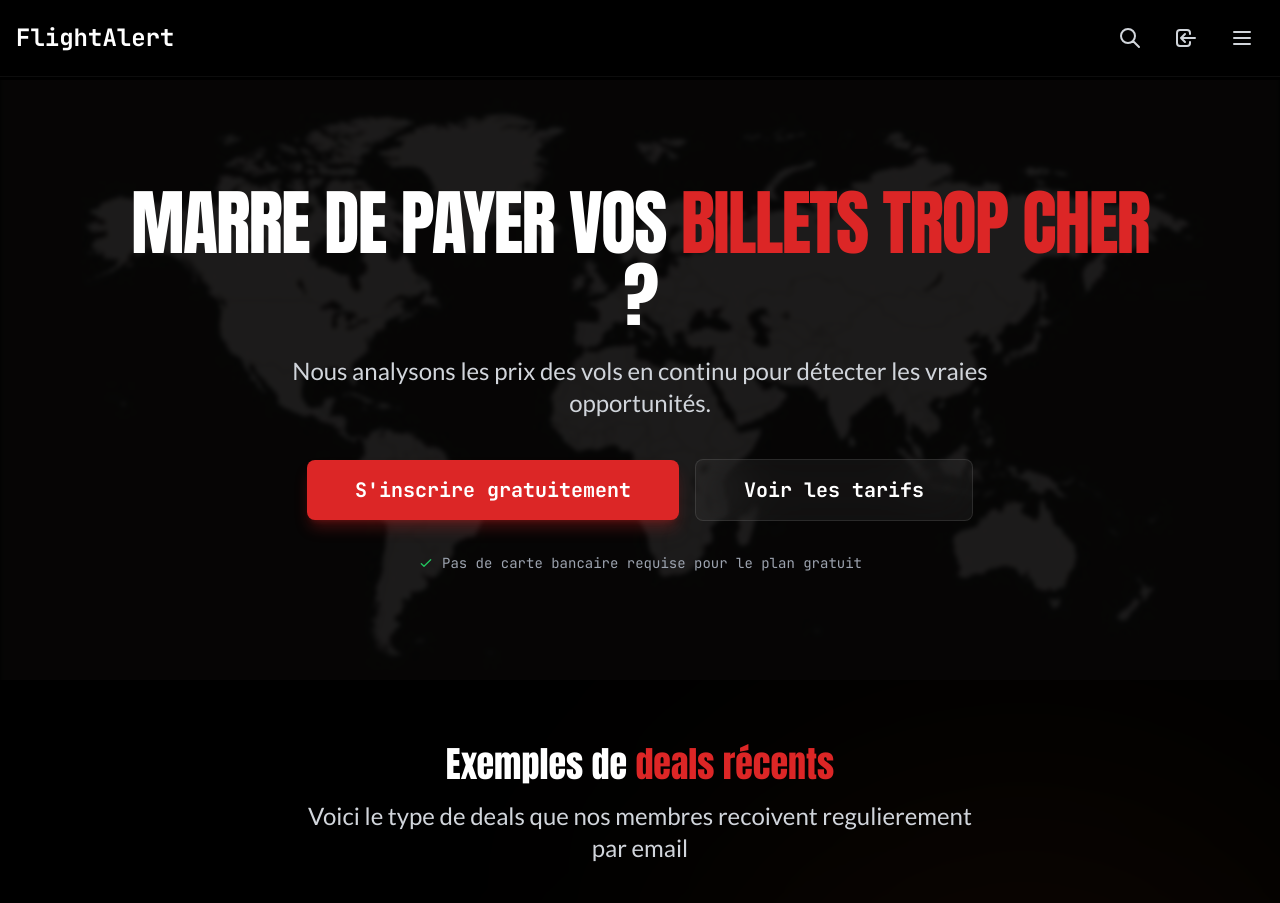
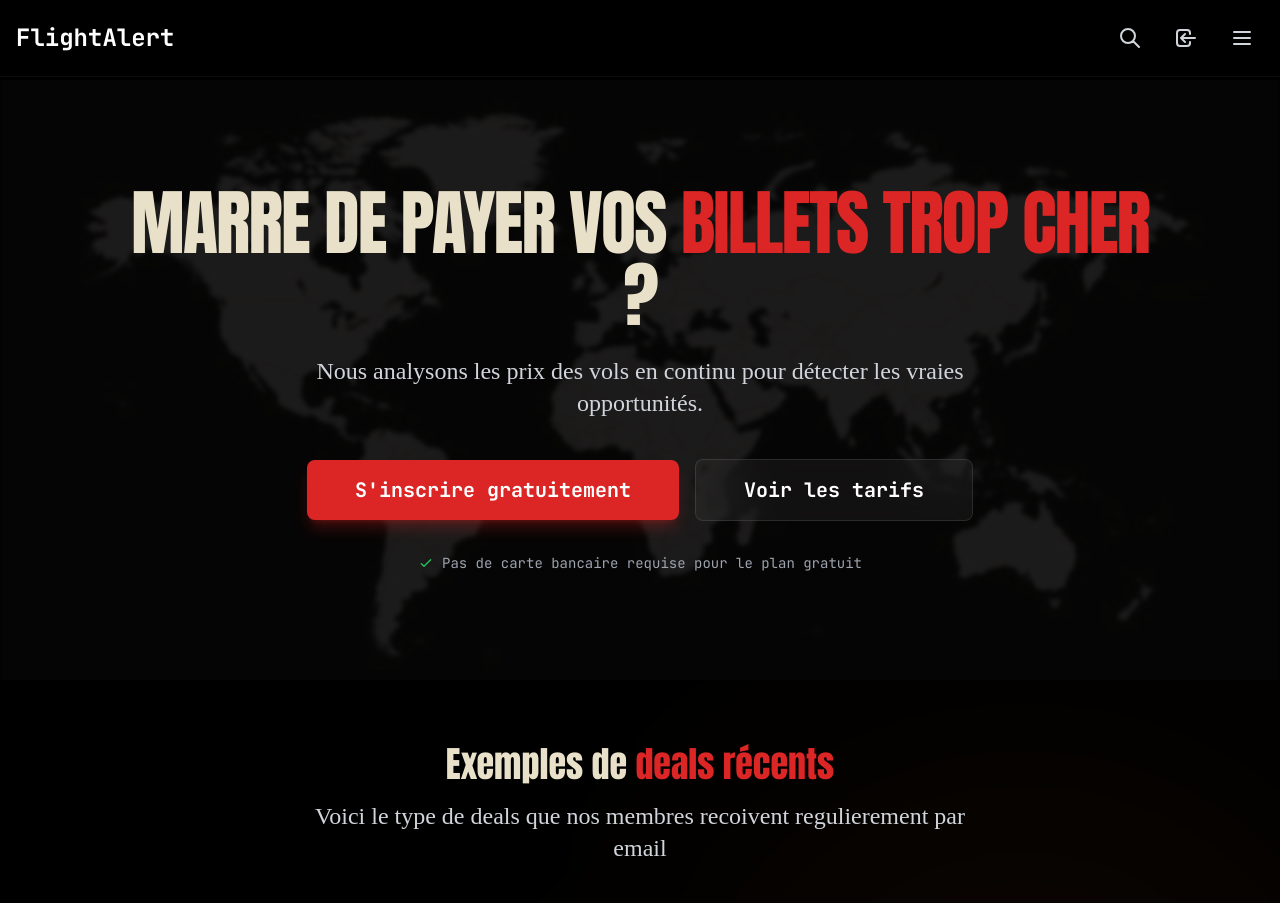
Before and after one commit to Nathan939/flight-deals-app, a Next.js app: page / in a window 1280 px wide. Shown: the top 903 px of the page. Built offline with nearby package versions, Linux system fonts and the light colour scheme.

Commit message:
UI: Couleur beige-jaune pour les titres de section + Times New Roman pour sous-titres
Co-Authored-By: Claude Opus 4.5 <noreply@anthropic.com>

```diff
--- a/app/globals.css
+++ b/app/globals.css
@@ -77,37 +77,41 @@
   .heading-xl {
     @apply text-5xl md:text-7xl font-bold leading-tight tracking-tight uppercase;
     font-family: Impact, 'Arial Black', 'Helvetica Neue', sans-serif;
+    color: #e8e0c8;
   }
 
   .heading-lg {
     @apply text-4xl md:text-5xl font-bold leading-tight tracking-tight uppercase;
     font-family: Impact, 'Arial Black', 'Helvetica Neue', sans-serif;
+    color: #e8e0c8;
   }
 
   .heading-md {
     @apply text-3xl md:text-4xl font-bold leading-snug;
     font-family: Impact, 'Arial Black', 'Helvetica Neue', sans-serif;
+    color: #e8e0c8;
   }
 
   .heading-sm {
     @apply text-2xl md:text-3xl font-bold leading-snug;
     font-family: Impact, 'Arial Black', 'Helvetica Neue', sans-serif;
+    color: #e8e0c8;
   }
 
   /* Subtitles */
   .subtitle {
-    @apply text-xl md:text-2xl leading-relaxed;
-    font-family: var(--font-lato), 'Helvetica Neue', Arial, sans-serif;
+    @apply text-xl md:text-2xl leading-relaxed text-gray-300;
+    font-family: 'Times New Roman', Times, serif;
   }
 
   .subtitle-lg {
-    @apply text-2xl md:text-3xl leading-relaxed;
-    font-family: var(--font-lato), 'Helvetica Neue', Arial, sans-serif;
+    @apply text-2xl md:text-3xl leading-relaxed text-gray-300;
+    font-family: 'Times New Roman', Times, serif;
   }
 
   .subtitle-sm {
-    @apply text-lg md:text-xl leading-relaxed;
-    font-family: var(--font-lato), 'Helvetica Neue', Arial, sans-serif;
+    @apply text-lg md:text-xl leading-relaxed text-gray-300;
+    font-family: 'Times New Roman', Times, serif;
   }
 
   /* Gradients */
--- a/components/landing/DealsSection.tsx
+++ b/components/landing/DealsSection.tsx
@@ -51,7 +51,7 @@ export default function DealsSection() {
           <h2 className="heading-md mb-4">
             Exemples de <span className="text-primary">deals récents</span>
           </h2>
-          <p className="subtitle text-gray-300 max-w-2xl mx-auto">
+          <p className="subtitle max-w-2xl mx-auto">
             Voici le type de deals que nos membres recoivent regulierement par email
           </p>
         </div>
--- a/components/landing/Hero.tsx
+++ b/components/landing/Hero.tsx
@@ -39,7 +39,7 @@ export default function Hero() {
           </h1>
 
           {/* Subheading */}
-          <p className="subtitle text-gray-300 mb-10 animate-fade-in-up max-w-3xl mx-auto" style={{ animationDelay: '0.1s' }}>
+          <p className="subtitle mb-10 animate-fade-in-up max-w-3xl mx-auto" style={{ animationDelay: '0.1s' }}>
             Nous analysons les prix des vols en continu pour détecter les vraies opportunités.
           </p>
 
```
